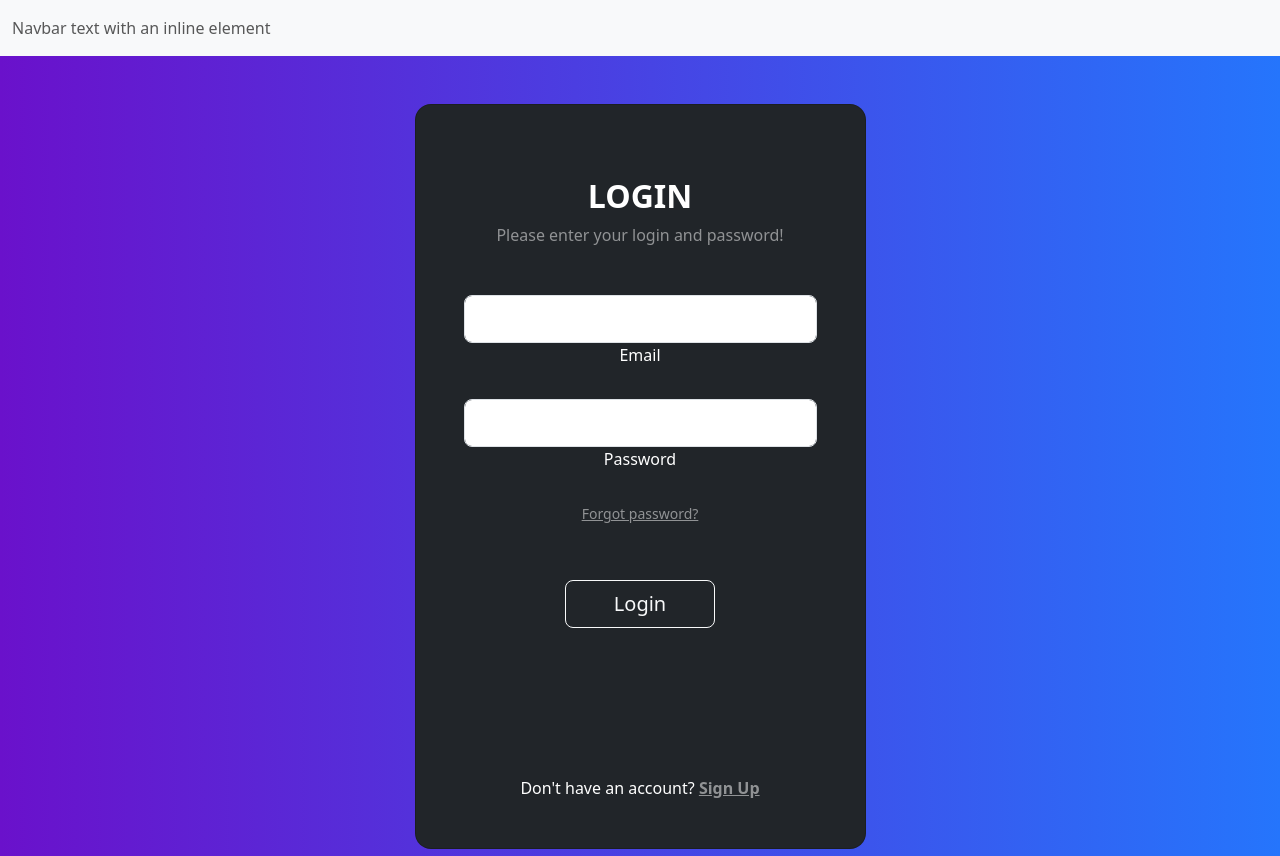
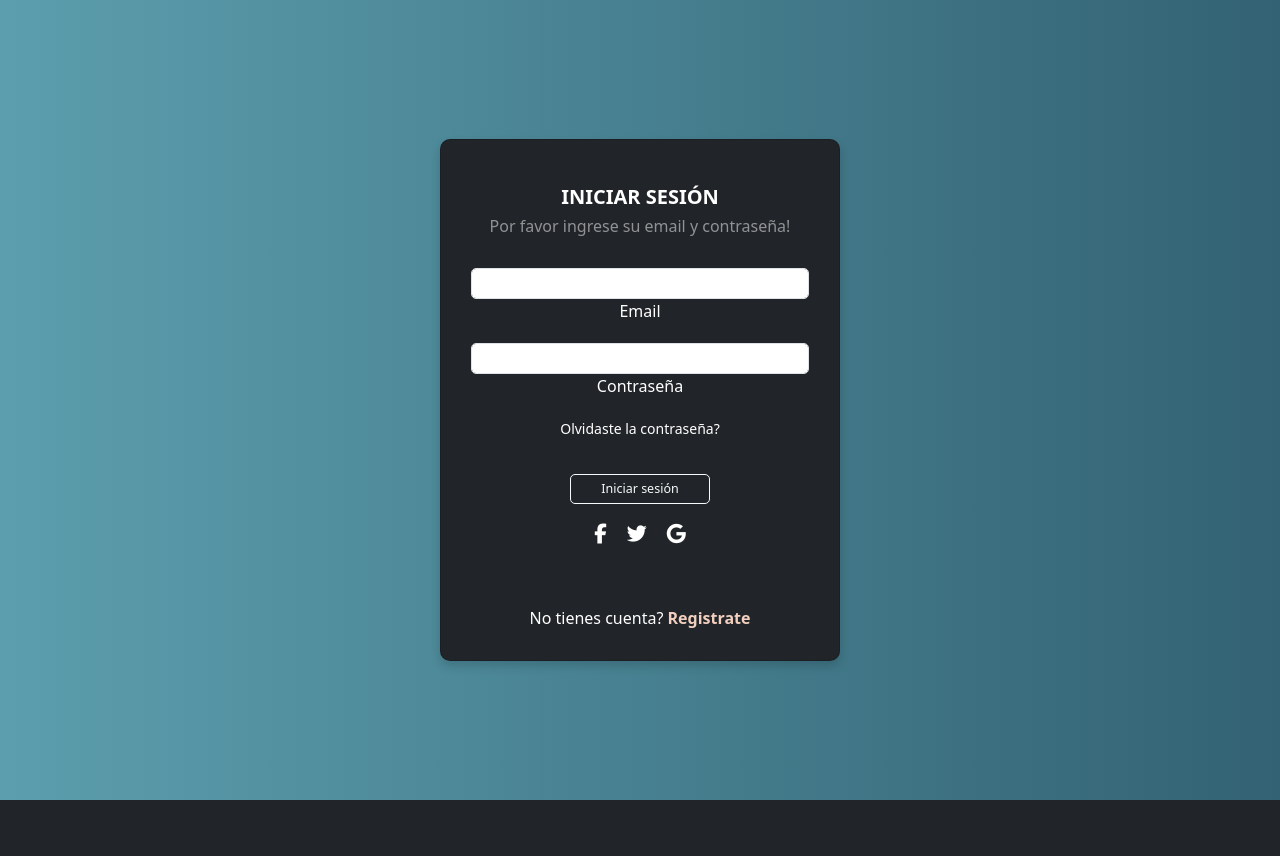
Before and after one commit to Luipoleon/PModularC, a Django app: page / in a window 1280 px wide. After the commit the page ends 800 px from the top, so only its background shows below. Run offline with Django 5.2, Linux system fonts and the light colour scheme; some libraries are stand-ins or nearby versions.

Commit message:
Style login

```diff
--- a/login/static/css/login.css
+++ /dev/null
@@ -1,18 +0,0 @@
-.gradient-custom {
-  /* fallback for old browsers */
-  background: #6a11cb;
-
-  /* Chrome 10-25, Safari 5.1-6 */
-  background: -webkit-linear-gradient(
-    to right,
-    rgba(106, 17, 203, 1),
-    rgba(37, 117, 252, 1)
-  );
-
-  /* W3C, IE 10+/ Edge, Firefox 16+, Chrome 26+, Opera 12+, Safari 7+ */
-  background: linear-gradient(
-    to right,
-    rgba(106, 17, 203, 1),
-    rgba(37, 117, 252, 1)
-  );
-}
--- /dev/null
+++ b/login/static/login/css/login.css
@@ -0,0 +1,64 @@
+@import url("../../css/styles.css");
+
+/* Background */
+.gradient-custom {
+  /* fallback for old browsers */
+  background: var(--secondary-color-light);
+
+  /* Chrome 10-25, Safari 5.1-6 */
+  background: -webkit-linear-gradient(
+    to right,
+    var(--secondary-color-light),
+    var(--secondary-color-dark)
+  );
+
+  /* W3C, IE 10+/ Edge, Firefox 16+, Chrome 26+, Opera 12+, Safari 7+ */
+  background: linear-gradient(
+    to right,
+    var(--secondary-color-light),
+    var(--secondary-color-dark)
+  );
+  height: 100vh;
+}
+
+/* Card */
+
+.container {
+  margin: 0 auto;
+  display: flex;
+  align-items: center;
+  justify-content: center;
+  height: 100vh;
+}
+
+.card {
+  background-color: var(--dark-grey);
+  border-radius: 3px;
+  width: 40rem;
+  box-shadow: 0 0.5rem 1rem rgba(0, 0, 0, 0.158);
+}
+.card-body {
+  height: 90%;
+}
+
+/* Form */
+
+.login-form {
+  padding: 2rem 4rem;
+}
+
+.form-register {
+  color: var(--primary-color-light);
+}
+
+.form-forgot-password {
+  color: var(--light-grey);
+}
+
+.form-submit {
+  transition: all 0.5s;
+}
+.form-submit:hover {
+  background-color: var(--primary-color-light);
+  transform: scale(1.05);
+}
--- a/login/templates/login.html
+++ b/login/templates/login.html
@@ -10,26 +10,20 @@
       integrity="sha384-T3c6CoIi6uLrA9TneNEoa7RxnatzjcDSCmG1MXxSR1GAsXEV/Dwwykc2MPK8M2HN"
       crossorigin="anonymous"
     />
-    <link rel="stylesheet" href="{% static 'css/login.css' %}" />
-    <title>Document</title>
+    <link rel="stylesheet" href="{% static 'login/css/login.css' %}" />
+    <link rel="icon" type="image/png" href="{% static 'img/logo-icon.png'%}" />
+    <title>MC | Login</title>
   </head>
   <style></style>
   <body>
-    <nav class="navbar bg-body-tertiary">
-      <div class="container-fluid">
-        <span class="navbar-text"> Navbar text with an inline element </span>
-      </div>
-    </nav>
-    <section class="vh-100 gradient-custom">
+    <section class="gradient-custom">
       <div class="container py-5 h-100">
-        <div class="row d-flex justify-content-center align-items-center h-100">
-          <div class="col-12 col-md-8 col-lg-6 col-xl-5">
         <div class="card bg-dark text-white" style="border-radius: 1rem">
           <div class="card-body p-5 text-center">
             <div class="mb-md-5 mt-md-4 pb-5">
-                  <h2 class="fw-bold mb-2 text-uppercase">Login</h2>
+              <h2 class="fw-bold mb-2 text-uppercase">Iniciar sesión</h2>
               <p class="text-white-50 mb-5">
-                    Please enter your login and password!
+                Por favor ingrese su email y contraseña!
               </p>
 
               <div class="form-outline form-white mb-4">
@@ -47,49 +41,49 @@
                   id="typePasswordX"
                   class="form-control form-control-lg"
                 />
-                    <label class="form-label" for="typePasswordX"
-                      >Password</label
-                    >
+                <label class="form-label" for="typePasswordX">Contraseña</label>
               </div>
 
               <p class="small mb-5 pb-lg-2">
-                    <a class="text-white-50" href="#!">Forgot password?</a>
+                <a href="#!" class="link form-forgot-password"
+                  >Olvidaste la contraseña?</a
+                >
               </p>
 
               <button
-                    class="btn btn-outline-light btn-lg px-5"
+                class="form-submit btn btn-outline-light btn-lg px-5"
                 type="submit"
               >
-                    Login
+                Iniciar sesión
               </button>
 
-                  <div
-                    class="d-flex justify-content-center text-center mt-4 pt-1"
-                  >
-                    <a href="#!" class="text-white"
+              <div class="d-flex justify-content-center text-center mt-4 pt-1">
+                <a href="#!" class="link text-white"
                   ><i class="fab fa-facebook-f fa-lg"></i
                 ></a>
-                    <a href="#!" class="text-white"
+                <a href="#!" class="link text-white"
                   ><i class="fab fa-twitter fa-lg mx-4 px-2"></i
                 ></a>
-                    <a href="#!" class="text-white"
-                      ><i class="fab fa-google fa-lg"></i
+                <a href="#!" class="link text-white"
+                  ><i class="icon fab fa-google fa-lg"></i
                 ></a>
               </div>
             </div>
 
             <div>
               <p class="mb-0">
-                    Don't have an account?
-                    <a href="#!" class="text-white-50 fw-bold">Sign Up</a>
+                No tienes cuenta?
+                <a href="#!" class="link form-register fw-bold">Registrate</a>
               </p>
             </div>
           </div>
         </div>
       </div>
-        </div>
-      </div>
     </section>
+    <script
+      src="https://kit.fontawesome.com/72399c8f18.js"
+      crossorigin="anonymous"
+    ></script>
     <script
       src="https://cdn.jsdelivr.net/npm/bootstrap@5.3.2/dist/js/bootstrap.bundle.min.js"
       integrity="sha384-C6RzsynM9kWDrMNeT87bh95OGNyZPhcTNXj1NW7RuBCsyN/o0jlpcV8Qyq46cDfL"
--- /dev/null
+++ b/static/css/styles.css
@@ -0,0 +1,47 @@
+/* Variables */
+
+:root {
+  --primary-color: #e39774;
+  --primary-color-light: #f2cfbf;
+  --secondary-color-light: #5c9ead;
+  --secondary-color-dark: #326273;
+  --tertiary-color: #eee;
+
+  /* Gray tones */
+  --dark-grey: #333;
+  --ligth-grey: #999;
+}
+
+/* General style */
+
+*,
+::after,
+::before {
+  margin: 0;
+  box-sizing: border-box;
+  padding: 0;
+}
+
+html {
+  /* 1 rem = 10px */
+  font-size: 62.5%;
+}
+
+body {
+  font-size: 1.6rem;
+}
+
+a.link {
+  transition: all 0.5s;
+  text-decoration: none;
+}
+
+a.link:hover {
+  color: var(--primary-color-light) !important;
+}
+
+/* Helper classes */
+
+.text-white {
+  color: #fff;
+}
```
Also changed, not shown: login/static/login/fonts/Astloch.ttf (added), static/fonts/Astloch.ttf (added), static/img/logo-black.png (added), static/img/logo-color.png (added), static/img/logo-icon.png (added), static/img/logo-white.png (added). Lines whose indentation alone changed are shown as unchanged.
